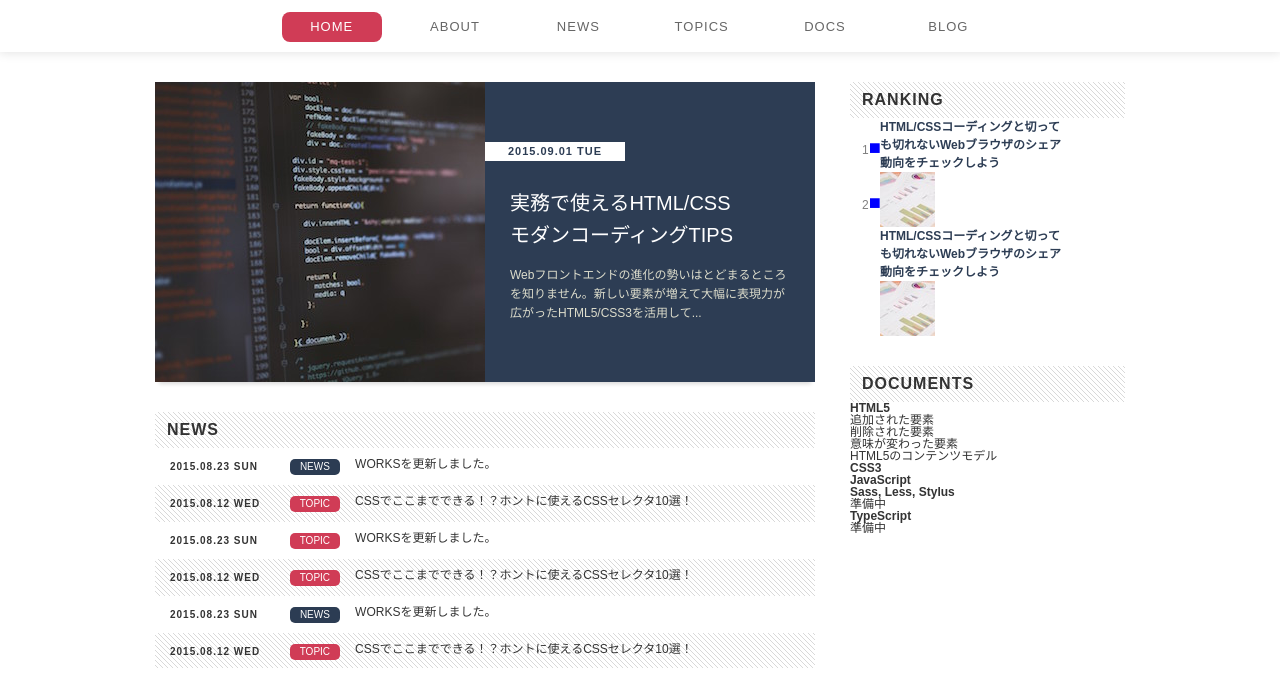
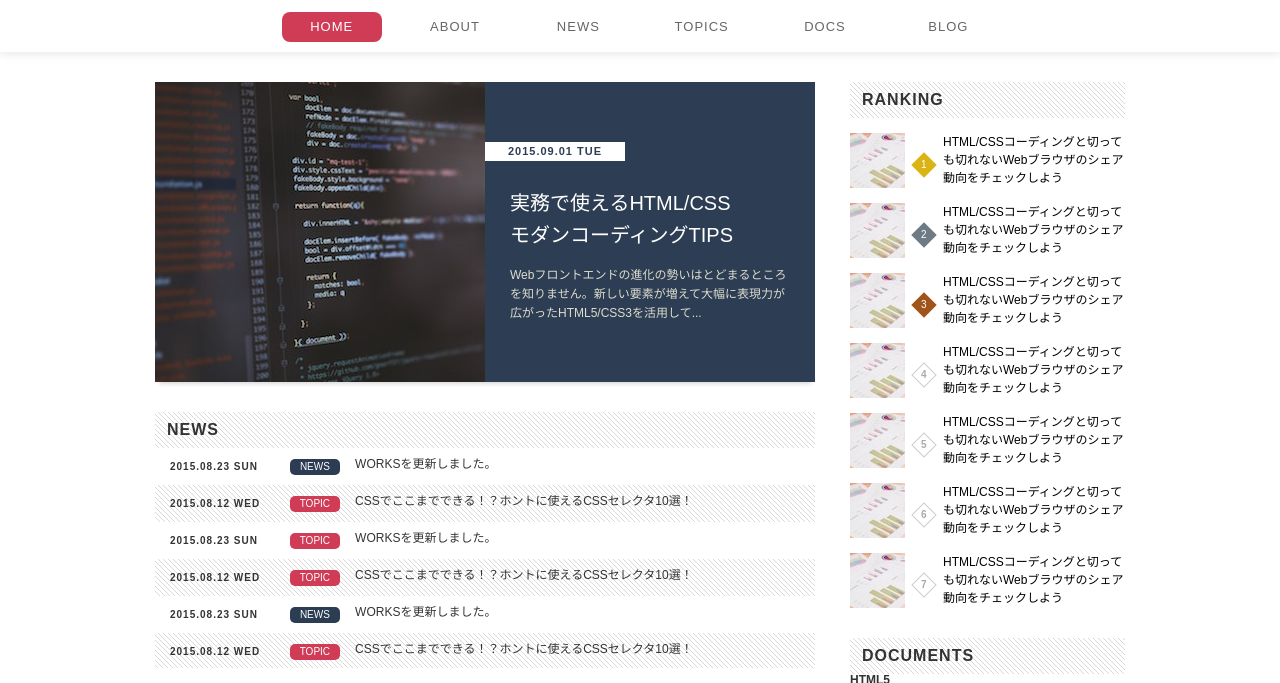
Before and after one commit to diescake/css-training, a website: page index.html in a window 1280 px wide. Shown: the part 87-770 px from the top of the page. Drawn offline with Linux system fonts and the light colour scheme.

Commit message:
changes to the answer codes for rankings

```diff
--- a/css/style.css
+++ b/css/style.css
@@ -301,60 +301,84 @@ ol {
   width: 275px;
 }
 
-.sidemenu h2 {
-  padding: 10px 12px;
-  background: url('../images/bg-slash.gif') repeat;
-  font-size: 1.6rem;
-  letter-spacing: 1px;
-}
-
 /* ranking */
 
 .ranking {
-  transition: opacity 0.15s;
-  padding-bottom: 30px;
+  margin-bottom: 30px;
+  counter-reset: ranking;
 }
 
-.ranking .list {
-  position: relative;
-  padding-left: 30px;
-  width: 220px;
-  height: 55px;
-  font-size: 1.2rem;
-  line-height: 18px;
+.ranking .item {
+  margin-top: 15px;
 }
 
-.ranking .list a {
+.ranking .item a {
   display: block;
-  color: #2d3d54;
+  font-size: 0;
+  transition: opacity 0.15s;
 }
 
-.ranking .list a:hover {
+.ranking .item a:hover {
   opacity: 0.8;
 }
 
-.ranking .title {
-  float: left
-}
-
 .ranking .image {
-  float: left;
   width: 55px;
   height: 55px;
 }
 
-.ranking .rank {
-  position: absolute;
-  top: 20px;
-  left: 12px;
-  color: gray;
+.ranking .order {
+  display: inline-block;
+  margin: 0 10px;
+  border: 1px solid #ccc;
+  width: 18px;
+  height: 18px;
+  transform: rotate(45deg);
+  vertical-align: 20px;
+  color: #aaa;
+  text-align: center;
+  font-weight: bold;
+  line-height: 16px;
 }
 
-.rank::after {
-  content: '■';
-  font-size: 2.0rem;
-  color: blue;
+.ranking .order:before {
+  content: counter(ranking);
+  counter-increment: ranking;
+  display: inline-block;
+  font-size: 1rem;
+  transform: rotate(-45deg);
 }
+
+.ranking .item:nth-of-type(1) .order,
+.ranking .item:nth-of-type(2) .order,
+.ranking .item:nth-of-type(3) .order {
+  border: none;
+  color: white;
+  font-weight: normal;
+  line-height: 18px;
+}
+
+.ranking .item:nth-of-type(1) .order {
+  background-color: #dab413;
+}
+
+.ranking .item:nth-of-type(2) .order {
+  background-color: #6e7b84;
+}
+
+.ranking .item:nth-of-type(3) .order {
+  background-color: #a0541a;
+}
+
+.ranking .text {
+  display: inline-block;
+  width: 182px;
+  color: black;
+  vertical-align: top;
+  font-size: 1.2rem;
+  line-height: 1.5;
+}
+
 
 /* foooter */
 
--- a/index.html
+++ b/index.html
@@ -124,26 +124,59 @@
       </div>
     </main>
     <div class="sidemenu">
-      <h2>RANKING</h2>
-      <div class="ranking clearfix">
-        <ol>
-          <li class="list">
+      <h2 class="heading">RANKING</h2>
+      <ol class="ranking">
+        <li class="item">
+          <a href="#">
+            <img class="image" src="../images/ranking.jpg" alt="グラフの画像">
+            <span class="order"></span>
+            <p class="text">HTML/CSSコーディングと切っても切れないWebブラウザのシェア動向をチェックしよう</p>
+          </a>
+        </li>
+        <li class="item">
+          <a href="#">
+            <img class="image" src="../images/ranking.jpg" alt="グラフの画像">
+            <span class="order"></span>
+            <p class="text">HTML/CSSコーディングと切っても切れないWebブラウザのシェア動向をチェックしよう</p>
+          </a>
+        </li>
+        <li class="item">
+          <a href="#">
+            <img class="image" src="../images/ranking.jpg" alt="グラフの画像">
+            <span class="order"></span>
+            <p class="text">HTML/CSSコーディングと切っても切れないWebブラウザのシェア動向をチェックしよう</p>
+          </a>
+        </li>
+        <li class="item">
+          <a href="#">
+            <img class="image" src="../images/ranking.jpg" alt="グラフの画像">
+            <span class="order"></span>
+            <p class="text">HTML/CSSコーディングと切っても切れないWebブラウザのシェア動向をチェックしよう</p>
+          </a>
+        </li>
+        <li class="item">
+          <a href="#">
+            <img class="image" src="../images/ranking.jpg" alt="グラフの画像">
+            <span class="order"></span>
+            <p class="text">HTML/CSSコーディングと切っても切れないWebブラウザのシェア動向をチェックしよう</p>
+          </a>
+          <li class="item">
             <a href="#">
-              <h3 class="title">HTML/CSSコーディングと切っても切れないWebブラウザのシェア動向をチェックしよう</h3>
-              <img class="image" src="../images/ranking.jpg">
-              <span class="rank">1</span>
+              <img class="image" src="../images/ranking.jpg" alt="グラフの画像">
+              <span class="order"></span>
+              <p class="text">HTML/CSSコーディングと切っても切れないWebブラウザのシェア動向をチェックしよう</p>
             </a>
           </li>
-          <li class="list">
+          <li class="item">
             <a href="#">
-              <h3 class="title">HTML/CSSコーディングと切っても切れないWebブラウザのシェア動向をチェックしよう</h3>
-              <img class="image" src="../images/ranking.jpg">
-              <span class="rank">2</span>
+              <img class="image" src="../images/ranking.jpg" alt="グラフの画像">
+              <span class="order"></span>
+              <p class="text">HTML/CSSコーディングと切っても切れないWebブラウザのシェア動向をチェックしよう</p>
             </a>
           </li>
-        </ol>
-      </div>
-      <h2>DOCUMENTS</h2>
+        </li>
+      </ol>
+      <h2 class="heading">DOCUMENTS</h2>
       <div class="documents">
         <h3>HTML5</h3>
         <ul>
```
